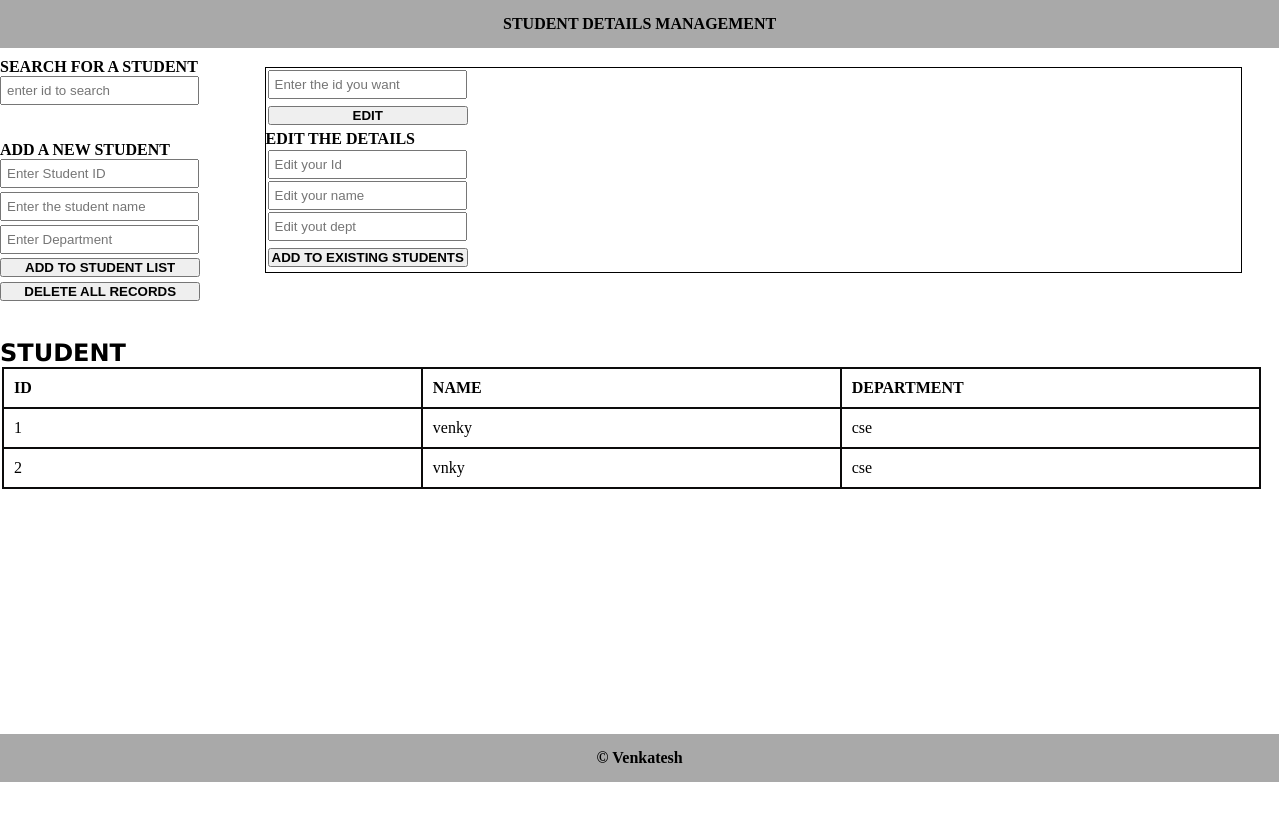
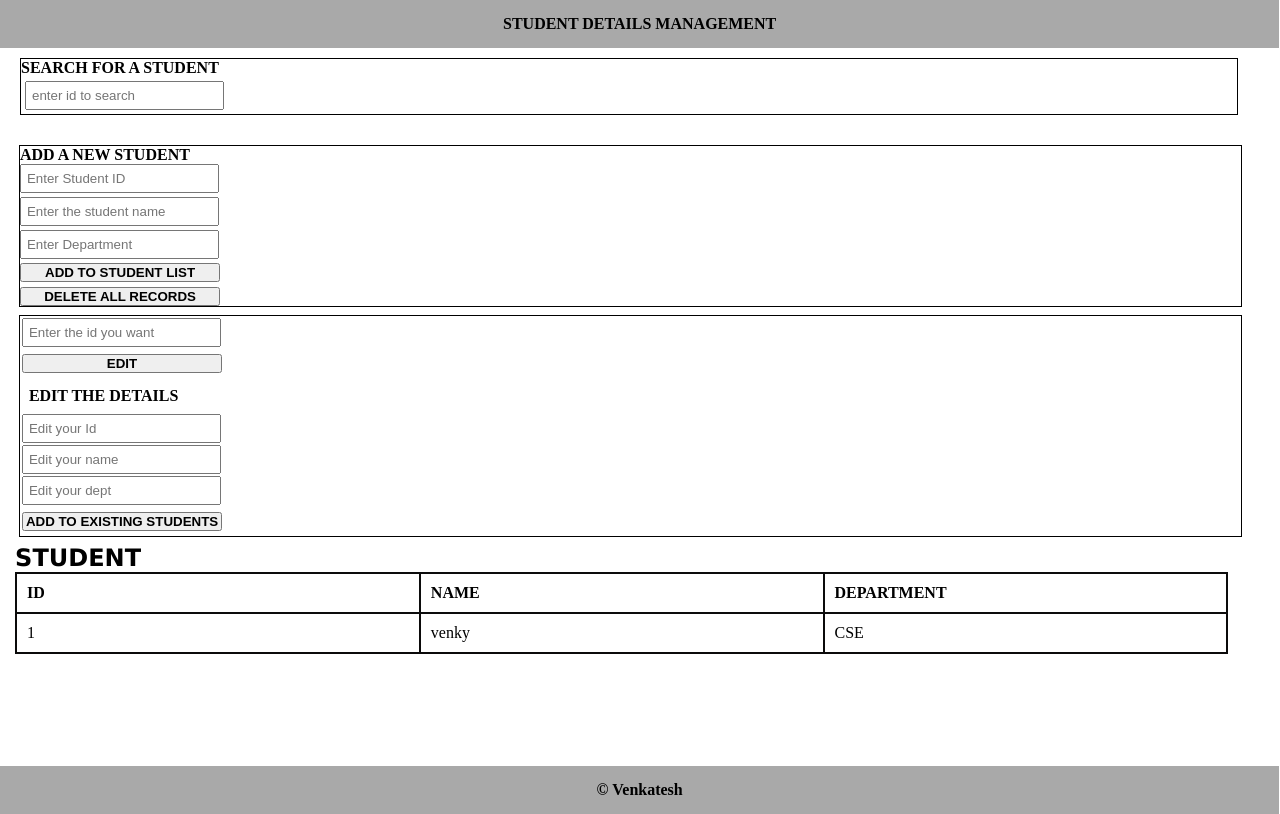
Before and after one commit to ShriVenkateshBabu/student, a React (Vite) app: page / in a window 1280 px wide. Built offline with nearby package versions, Linux system fonts and the light colour scheme; data requests are answered from the project's data file.

Commit message:
edit ok edit changes in database needed to apply and then log in and delete single data

```diff
--- a/db/db.json
+++ b/db/db.json
@@ -3,12 +3,7 @@
     {
       "id": "1",
       "name": "venky",
-      "dept": "cse"
-    },
-    {
-      "id": "2",
-      "name": "vnky",
-      "dept": "cse"
+      "dept": "CSE"
     }
   ]
 }
--- a/src/App.jsx
+++ b/src/App.jsx
@@ -7,6 +7,7 @@ import apirequest from './apirequest';
 import './index.css';
 import Searchdisplayitems from './components/Searchdisplayitems';
 import Editstu from './components/Editstu';
+import Viewstudent from './components/Viewstudent';
 
 
 const App = () => {
@@ -92,17 +93,8 @@ const App = () => {
       {error && <p>{error}</p>}
       {loading && <p>Loading...</p>}
       <main>
+
       <Search setsearch={setSearch} />
-       <Editstu
-       setEditsearch ={setEditsearch}
-       handle_editbtn_click={handle_editbtn_click}
-       editid ={editid}
-       editdept={editdept}
-       editname={editname}
-       seteditdept={seteditdept}
-       seteditid={seteditid}
-       seteditname={seteditname}
-       />
       <Addstudent
         students={students}
         stid={stid}
@@ -116,9 +108,25 @@ const App = () => {
         apiurl = {apiurl}
         input_ref={input_ref}
       />
+
       </main>
+      <Editstu
+       setEditsearch ={setEditsearch}
+       handle_editbtn_click={handle_editbtn_click}
+       editid ={editid}
+       editdept={editdept}
+       editname={editname}
+       seteditdept={seteditdept}
+       seteditid={seteditid}
+       seteditname={seteditname}
+       />
+      <Viewstudent
+       students={students}
+      />
+      <p style={{marginLeft:"0.2cm"}}>{students.length===0 ? <p style={{marginLeft:"10px",marginTop:"15px"}}><b>NO RECORD TO SHOW</b></p>:null}</p>
+
       {/* <Editstu/> */}
-
+   <br></br>
    {search && (
    <Searchdisplayitems search={search} students={students} />
    )}
--- a/src/components/Addstudent.jsx
+++ b/src/components/Addstudent.jsx
@@ -1,5 +1,4 @@
 import React, { useRef } from 'react'
-import Viewstudent from './Viewstudent'
 import DeleteallRecords from './DeleteallRecords'
 import apirequest from '../apirequest'
 
@@ -64,10 +63,8 @@ const Addstudent = ({stdept,stid,stname,students,setDept,setID,setname,handlecli
       <DeleteallRecords
        updateToDb={updateToDb}
       />
-       {students.length===0 ? <p style={{marginLeft:"10px",marginTop:"15px"}}><b>NO RECORD TO SHOW</b></p>:null}
-      <Viewstudent
-       students={students}
-      />
+
+
      </div>
     </>
   )
--- a/src/components/Editstu.jsx
+++ b/src/components/Editstu.jsx
@@ -1,35 +1,56 @@
-import React from 'react'
+import React from 'react';
 
-const Editstu = ({setEditsearch,handle_editbtn_click,editname,editid,editdept,seteditid,seteditdept
-  ,seteditname
+const Editstu = ({
+  setEditsearch,
+  handle_editbtn_click,
+  editname,
+  editid,
+  editdept,
+  seteditid,
+  seteditdept,
+  seteditname
 }) => {
   return (
     <div className='editstu'>
-     <input type='text'
+      {/* Search by ID input */}
+      <input
+        type='text'
         placeholder='Enter the id you want'
-     onChange={(e)=>setEditsearch(e.target.value)}
+        onChange={(e) => setEditsearch(e.target.value)}
       />
-     <button onClick={handle_editbtn_click}><b>EDIT</b></button>
-     <br></br>
-     <label><b>EDIT THE DETAILS</b></label>
-     <input type='text'
+      <button onClick={handle_editbtn_click}>
+        <b>EDIT</b>
+      </button>
+      <br />
+
+      <p>
+        <b>EDIT THE DETAILS</b>
+      </p>
+
+      {/* Controlled inputs for the student details */}
+      <input
+        type='text'
         placeholder='Edit your Id'
-      value={editid}
-      onChange={(e)=>seteditid(e.target.value)}
+        value={editid} // bind to state
+        onChange={(e) => seteditid(e.target.value)} // update state on change
       />
-     <input type='text'
+      <input
+        type='text'
         placeholder='Edit your name'
-     value={editname}
-     onChange={(e)=>seteditname(e.target.value)}
+        value={editname} // bind to state
+        onChange={(e) => seteditname(e.target.value)} // update state on change
       />
-     <input type="text"
-     placeholder="Edit yout dept"
-     onChange={(e)=>seteditdept(e.target.value)}
-     value={editdept}
+      <input
+        type='text'
+        placeholder='Edit your dept'
+        value={editdept} // bind to state
+        onChange={(e) => seteditdept(e.target.value)} // update state on change
       />
-     <button><b>ADD TO EXISTING STUDENTS</b></button>
+      <button>
+        <b>ADD TO EXISTING STUDENTS</b>
+      </button>
     </div>
-  )
-}
+  );
+};
 
-export default Editstu
+export default Editstu;
--- a/src/index.css
+++ b/src/index.css
@@ -21,7 +21,7 @@ footer{
 .allstudents{
     text-align: right;
     margin-right: 2cm;
-    margin-top: 1cm;
+    margin-top: 1.2cm;
 
 }
 .allstudents h2{
@@ -29,29 +29,41 @@ footer{
     font-weight: bolder;
     font-family: 'Lucida Sans', 'Lucida Sans Regular', 'Lucida Grande',
      'Lucida Sans Unicode', Geneva, Verdana, sans-serif;
+     margin-left: 0.4cm;
 }
 .allstudents table{
         width: 100%;
         table-layout: fixed;
         border-collapse: collapse;
-        margin-left: 2px;
+        margin-left: 0.4cm;
 }
 .allstudents th{
    border-collapse: collapse;
-  width: 10.5cm; /* Divide the width equally among columns */
+  width: 10.1cm; /* Divide the width equally among columns */
   padding: 10px;
   border: 2px solid #0c0c0c;
   text-align: left;
 }
-.addstudent td{
+.allstudents td{
     border-collapse: collapse;
     padding: 10px;
     border: 2px solid #0b0a0a;
     text-align: left;
 }
-.searchbox input{
+.addstudent {
+    position: relative;
+    top: 30px;
+}
+.searchbox{
+  margin: 0px 0px 0px 20px;
+  border: solid black 1px;
+  width: 95%;
+
+}
+.searchbox input ,p{
     padding:5px;
     width:4.9cm;
+    margin: 4px;
 }
 input{
     display: flex;
@@ -59,6 +71,9 @@ input{
 .addstudent{
     position: relative;
     bottom: 4.5cm;
+    border: solid black 1px;
+    width: 95.4%;
+    margin-left: 0.5cm;
 }
 .addstudent input{
 padding:5px;
@@ -68,17 +83,23 @@ margin-bottom: 4px;
 .addstudent button{
     width: 5.3cm;
 }
+.SearchedValues{
+    position: relative;
+    top: 1cm;
+    left: 0.4cm;
+}
 .SearchedValues table{
-    width: 100%;
-        table-layout: fixed;
-        border-collapse: collapse;
+    width: 96%;
+    table-layout: fixed;
+    border-collapse: collapse;
+
 }
 .SearchedValues th{
     border-collapse: collapse;
-   width: 9cm; /* Divide the width equally among columns */
-   padding: 10px;
-   border: 2px solid #0c0c0c;
-   text-align: left;
+  width: 7cm; /* Divide the width equally among columns */
+  padding: 10px;
+  border: 2px solid #0c0c0c;
+  text-align: left;
  }
  .SearchedValues td{
      border-collapse: collapse;
@@ -110,8 +131,9 @@ margin: 2px;
  }
  .editstu{
     border: 1px  solid black;
-    margin-left: 7cm;
+    margin-left: 0.5cm;
     margin-right :1cm;
     position: relative;
     bottom: 1cm;
+    top: 1cm;
  }
```
Lines whose indentation alone changed are shown as unchanged.
